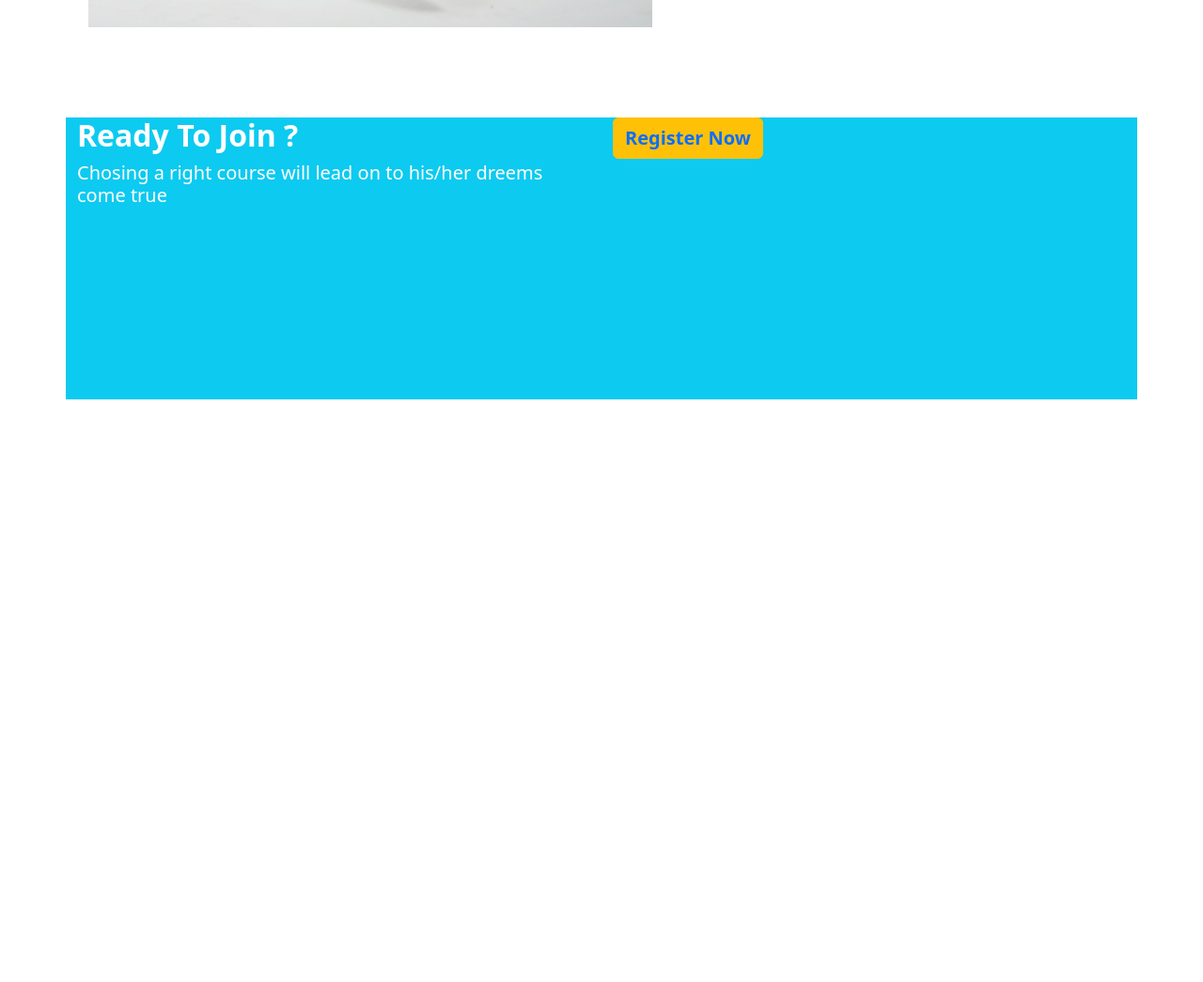
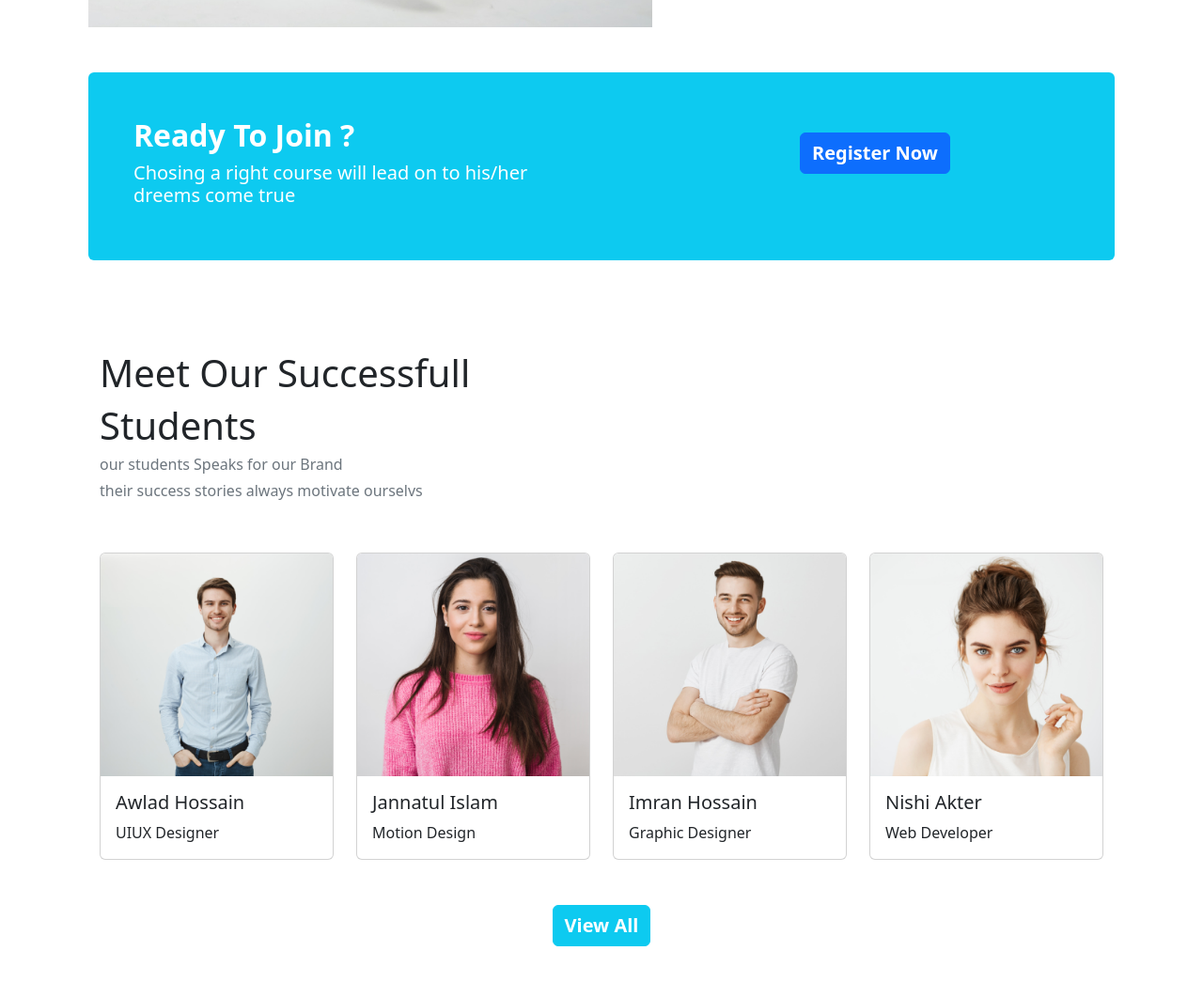
Before and after one commit to mknoa/Project-web, a plain HTML site: page index.html in a window 1280 px wide. Shown: the part 2740-3785 px from the top of the page at 94% size. Before the commit the page ends 3165 px from the top, so only its background shows below. Drawn offline with nearby package versions, Linux system fonts and the light colour scheme.

Commit message:
forth commit

```diff
--- a/index.html
+++ b/index.html
@@ -215,19 +215,73 @@
           </div>
         </div>
       </div>
+      <div class="container bg-info mt-5 rounded" style="height: 200px;">
+        <div class="row ajustify-content-end">
+          <div class="col p-5">
+            <p class="h2 fs-13 text-white fw-bold">Ready To Join ?</p>
+            <p class="h5 text-white fw-thin">Chosing a right course will lead on to his/her dreems come true</p>
+          </div>
+          <div class="col">
+            <div class="button d-flex justify-content-around mt-5 pt-3">
+              <button type="button" class="btn btn-primary fs-5 text-white fw-bold">Register Now</button>
+            </div>
+          </div>
+        </div>
+      </div>
+      <!-- Students section starts here -->
+      <div class="container pt-5 mt-5">
+        <p class="h1">Meet Our Successfull </p>
+        <p class="h1">Students</p>
+        <p class="h6 text-muted">our students Speaks for our Brand</p>
+        <p class="h6 text-muted pb-5">their success stories always motivate ourselvs</p>
+        <div class="row row-cols-1 row-cols-md-4 g-4">
+          <div class="col">
+            <div class="card">
+              <img src="images/student/student-1.png" class="card-img-top" alt="...">
+              <div class="card-body">
+                <h5 class="card-title">Awlad Hossain</h5>
+                <p class="card-text">UIUX Designer</p>
+
+              </div>
+            </div>
+          </div>
+          <div class="col">
+            <div class="card">
+              <img src="images/student/student-2.png" class="card-img-top" alt="...">
+              <div class="card-body">
+                <h5 class="card-title">Jannatul Islam</h5>
+                <p class="card-text">Motion Design</p>
+              </div>
+            </div>
+          </div>
+          <div class="col">
+            <div class="card">
+              <img src="images/student/student-3.png" class="card-img-top" alt="...">
+              <div class="card-body">
+                <h5 class="card-title">Imran Hossain</h5>
+                <p class="card-text">Graphic Designer</p>
+
+              </div>
+            </div>
+          </div>
+          <div class="col">
+            <div class="card">
+              <img src="images/student/student-4.png" class="card-img-top" alt="...">
+              <div class="card-body">
+                <h5 class="card-title">Nishi Akter</h5>
+                <p class="card-text">Web Developer</p>
+
+              </div>
+            </div>
+          </div>
+        </div>
+        <div class="button d-flex mt-5 justify-content-center">
+          <button type="button" class="btn btn-info fs-5 text-white fw-bold">View All</button>
+        </div>
+
+      </div>
 
   </main>
-  <div class="container bg-info" style="height: 300px;">
-    <div class="row">
-      <div class="col">
-        <p class="h2 fs-13 text-white fw-bold">Ready To Join ?</p>
-        <p class="h5 text-white fw-thin">Chosing a right course will lead on to his/her dreems come true</p>
-      </div>
-      <div class="col">
-        <button type="button" class="btn btn-warning fs-5 text-primary fw-bold">Register Now</button>
-      </div>
-    </div>
-  </div>
 
 
 
```
